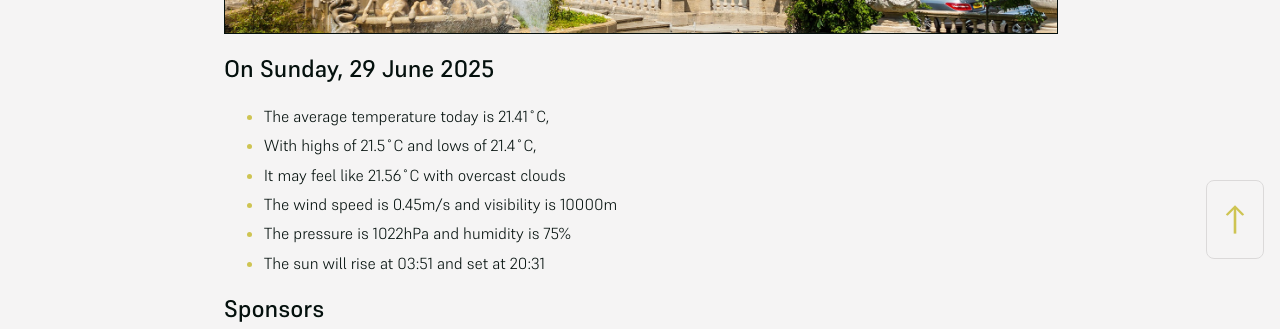
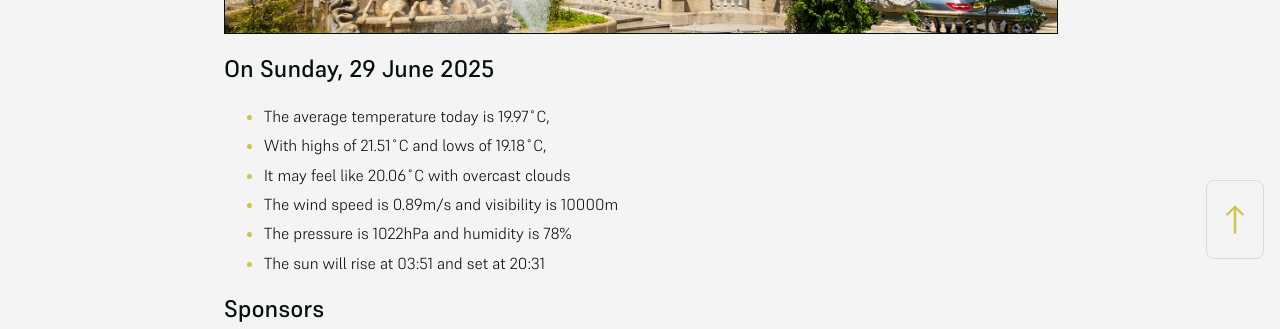
Before and after one commit to mat-0/cheltenham-open-data, a Jekyll site: the page built from index.md, in a window 1280 px wide. Shown: the part 625-954 px from the top of the page. Built offline with Jekyll 4.4.1, drawn with Linux system fonts in a browser that asks for light colours.

Commit message:
Updated 2025-06-29 21:57:56

```diff
--- a/index.md
+++ b/index.md
@@ -10,11 +10,11 @@ seo: Menu
 <!-- weather_marker starts -->
 ## On Sunday, 29 June 2025
 
-- The average temperature today is 21.41˚C,
-- With highs of 21.5˚C and lows of 21.4˚C,
-- It may feel like 21.56˚C with overcast clouds
-- The wind speed is 0.45m/s and visibility is 10000m
-- The pressure is 1022hPa and humidity is 75%
+- The average temperature today is 19.97˚C,
+- With highs of 21.51˚C and lows of 19.18˚C,
+- It may feel like 20.06˚C with overcast clouds
+- The wind speed is 0.89m/s and visibility is 10000m
+- The pressure is 1022hPa and humidity is 78%
 - The sun will rise at 03:51 and set at 20:31
 
 <!-- weather_marker ends -->
```
Also changed, not shown: _data/flood.json (+5 -27 lines), _pages/news.md (+3 -3 lines).
